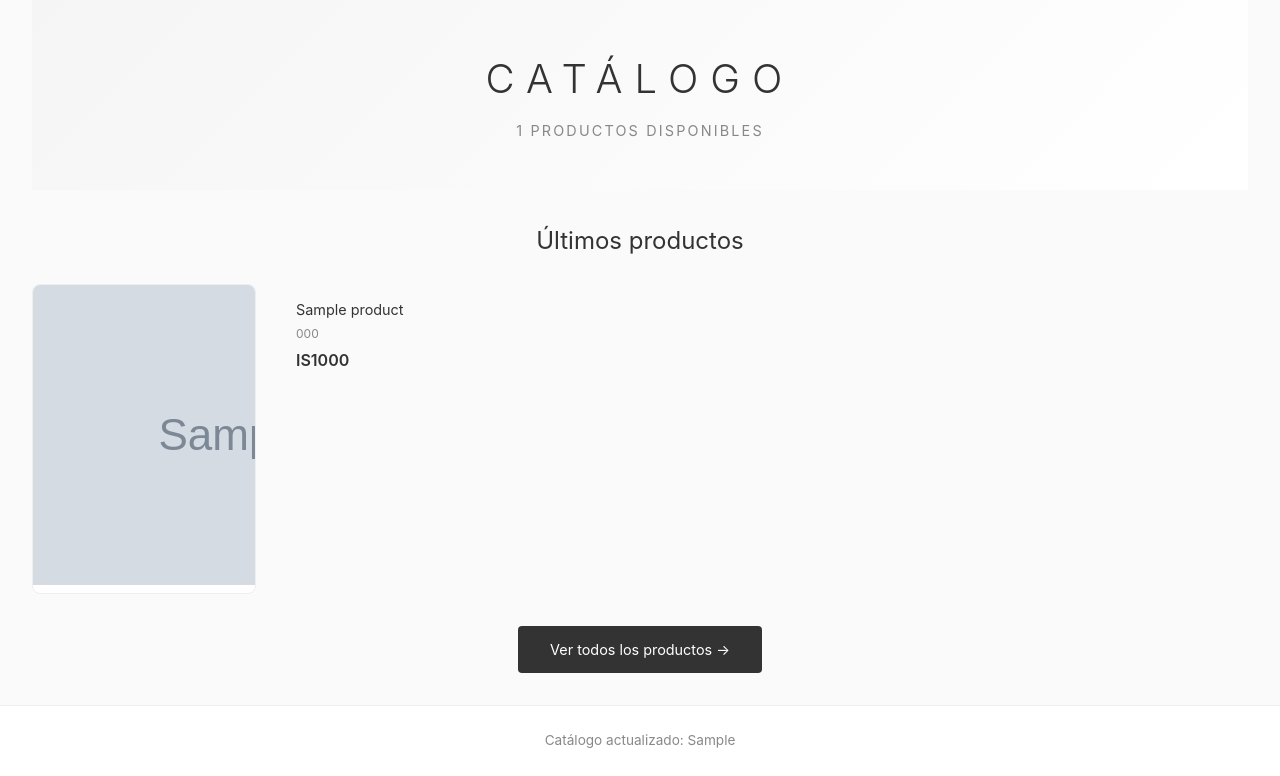
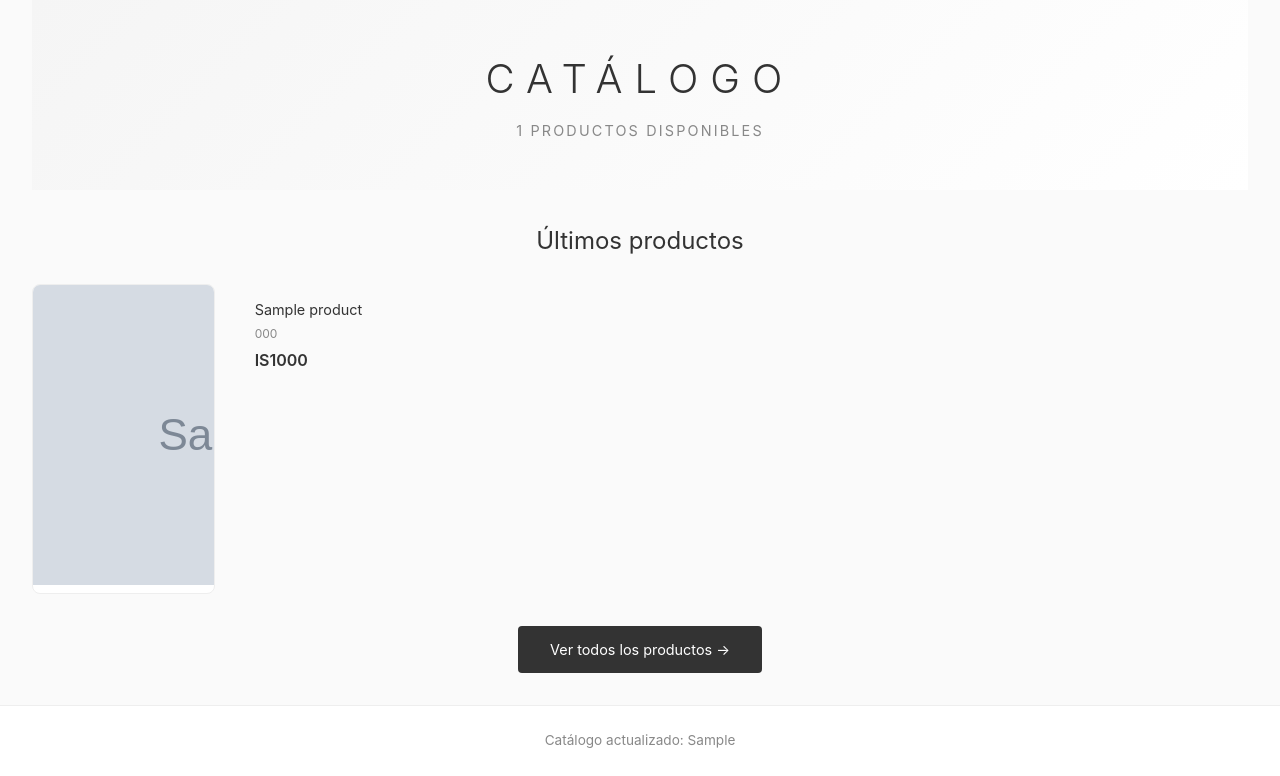
Before and after one commit to nardonob/catalogo-espejo2, a FastAPI app: template templates/index.html in a window 1280 px wide. Shown: the part 174-950 px from the top of the page. Run offline with FastAPI, Linux system fonts and the light colour scheme; the template is opened without the code that fills it: most values are stand-ins (such as "Sample title", 1, 10 or a date in 2020); grey boxes marked "Sample" are stand-in pictures.

Commit message:
Update styles.css

```diff
--- a/static/css/styles.css
+++ b/static/css/styles.css
@@ -313,7 +313,7 @@ main {
 /* Products grid - RESPONSIVO */
 .products-grid {
     display: grid;
-    grid-template-columns: repeat(auto-fill, minmax(200px, 1fr));
+    grid-template-columns: repeat(6, 1fr);
     gap: 1.5rem;
 }
 
```
